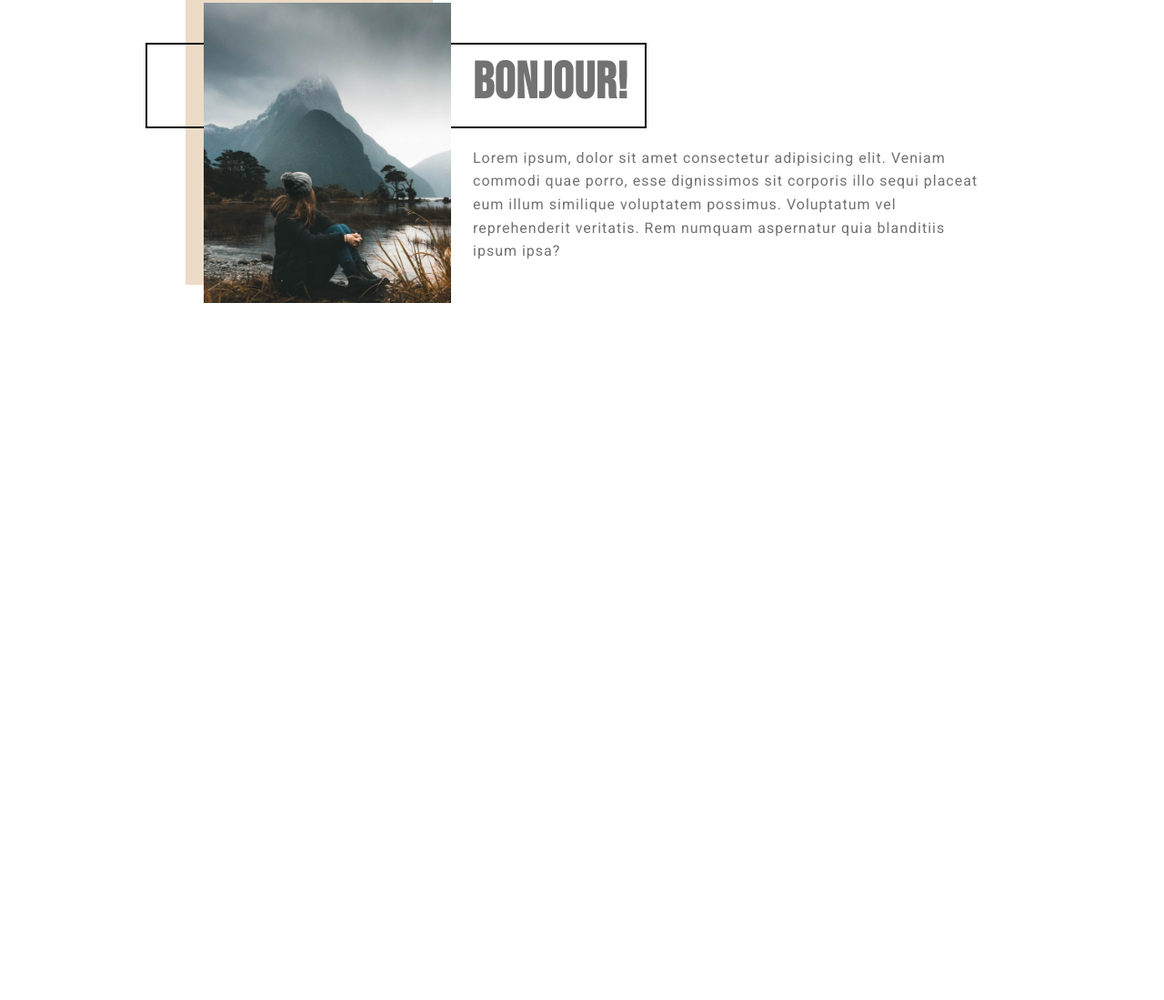
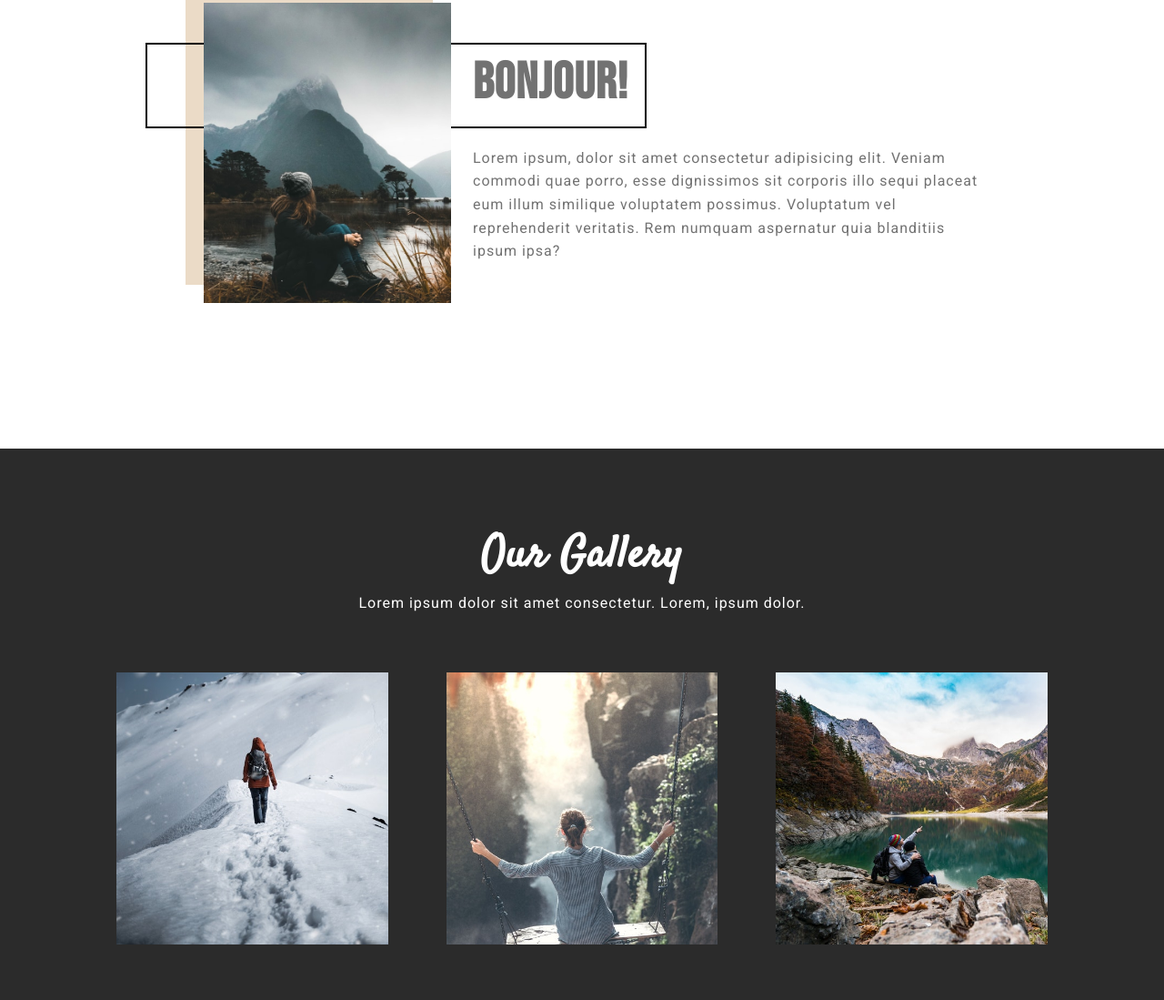
Before and after one commit to roycenguyen1/blog, a website: page dist/index.html in a window 1280 px wide. Shown: the part 757-1856 px from the top of the page at 91% size. Before the commit the page ends 1250 px from the top, so only its background shows below. Drawn offline with nearby package versions, Linux system fonts and the light colour scheme.

Commit message:
add gallery section
q

exit
:wq
q

```diff
--- a/scss/style.scss
+++ b/scss/style.scss
@@ -137,3 +137,31 @@
 .about-inner-text {
   grid-area: text;
 }
+
+// --------------Gallery----------------
+.gallery {
+  background: #2b2b2b;
+  padding: 5rem 0;
+
+  &-inner {
+    width: 80%;
+    margin: auto;
+
+    &-heading {
+      text-align: center;
+      color: #fff;
+      margin-bottom: 4rem;
+
+      h1 {
+        font-family: $accent-font;
+        font-size: $text-xxl;
+      }
+    }
+
+    &-grid {
+      display: grid;
+      grid-template-columns: repeat(3, 1fr);
+      grid-gap: 4rem;
+    }
+  }
+}
```
Also changed, not shown: dist/css/style.css, dist/index.html.
